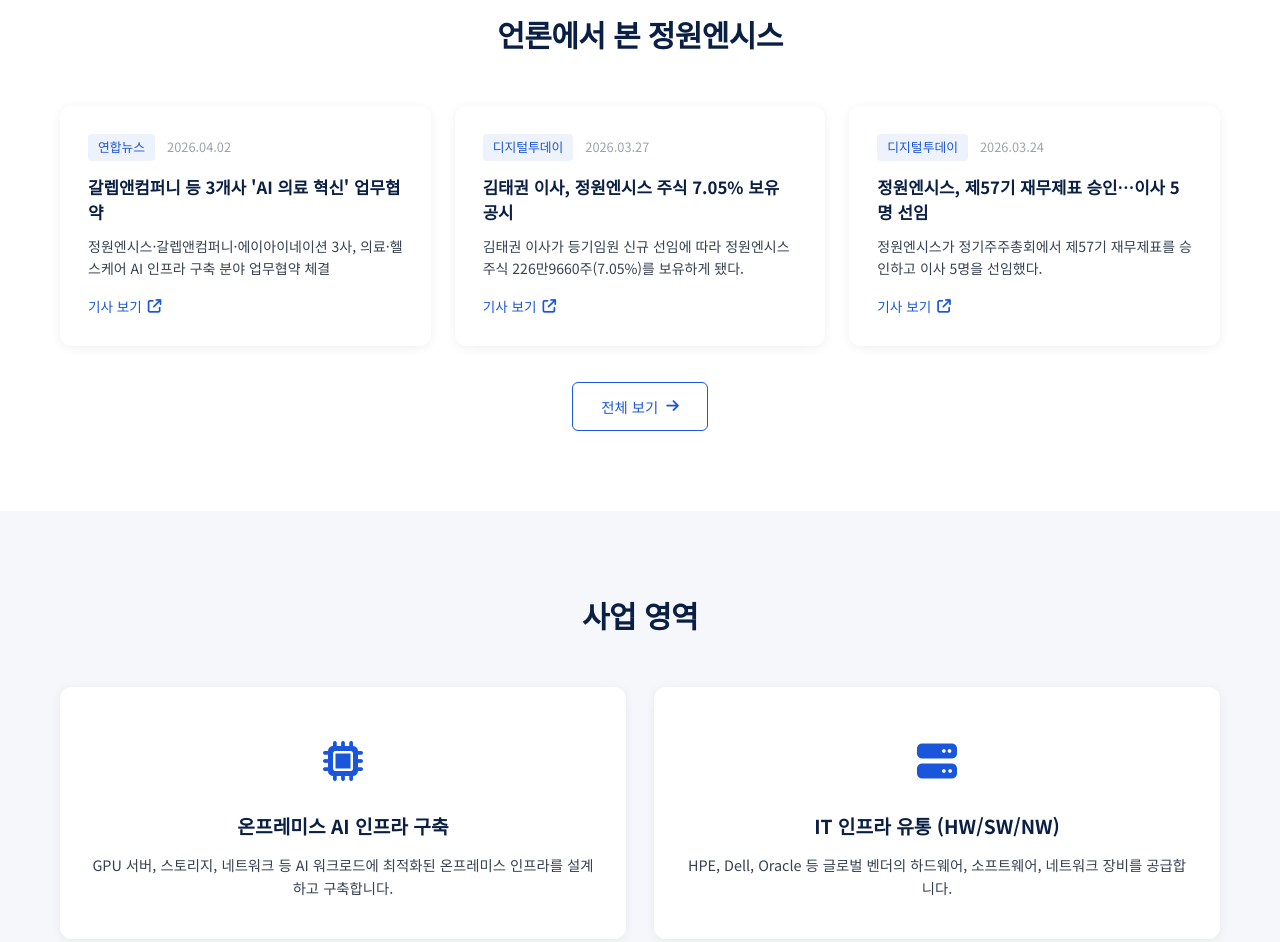
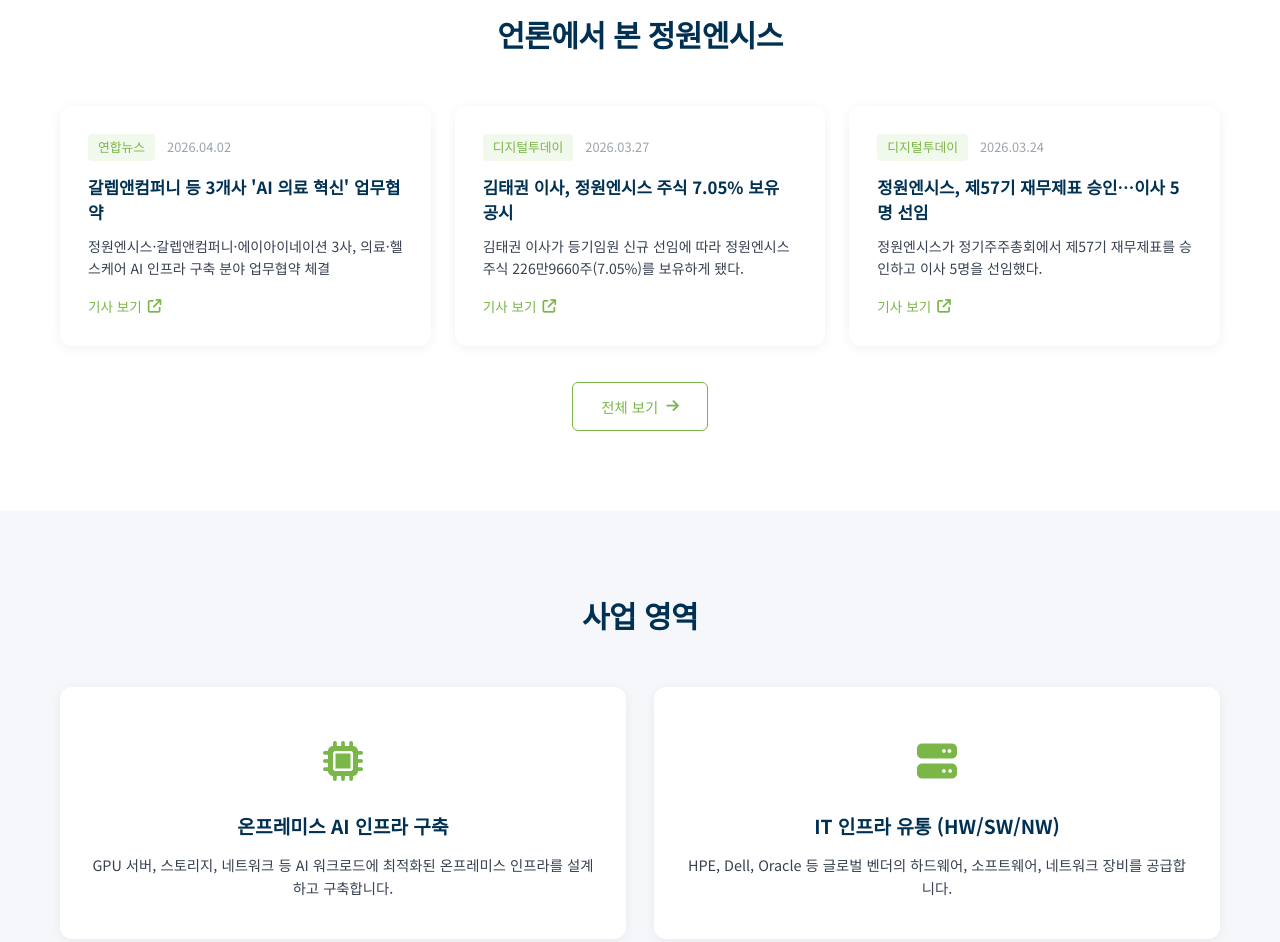
Before and after one commit to kimtaenim/zungwon-temp, a plain HTML site: page index.html in a window 1280 px wide. Shown: the part 960-1902 px from the top of the page. Drawn offline with Linux system fonts and the light colour scheme.

Commit message:
update: CI 컬러 반영 — 프러시안블루(#003153) 주조색 + 라이트그린(#7AB648) 강조색
- primary: #0A1F44 → #003153 (프러시안블루)
- accent: #7AB648 (라이트그린) 신규 추가
- 뉴스 출처 뱃지, 기사보기 링크, 전체보기 버튼, 사업영역/서브카드 아이콘에 라이트그린 적용

Co-Authored-By: Claude Opus 4.6 (1M context) <noreply@anthropic.com>

```diff
--- a/css/style.css
+++ b/css/style.css
@@ -1,7 +1,8 @@
 /* ===== CSS Variables ===== */
 :root {
-  --color-primary: #0A1F44;
+  --color-primary: #003153;
   --color-blue: #1A56DB;
+  --color-accent: #7AB648;
   --color-white: #FFFFFF;
   --color-gray-light: #F5F7FA;
   --color-gray-dark: #374151;
@@ -421,7 +422,7 @@ img {
 
 .biz-card__icon {
   font-size: 2.5rem;
-  color: var(--color-blue);
+  color: var(--color-accent);
   margin-bottom: 20px;
 }
 
@@ -470,8 +471,8 @@ img {
 .news-card__source {
   font-size: 0.8rem;
   font-weight: 500;
-  color: var(--color-blue);
-  background: rgba(26, 86, 219, 0.08);
+  color: var(--color-accent);
+  background: rgba(122, 182, 72, 0.1);
   padding: 3px 10px;
   border-radius: 4px;
 }
@@ -503,7 +504,7 @@ img {
   gap: 6px;
   font-size: 0.85rem;
   font-weight: 500;
-  color: var(--color-blue);
+  color: var(--color-accent);
   transition: opacity 0.15s;
 }
 
@@ -522,14 +523,14 @@ img {
   padding: 12px 28px;
   font-size: 0.9rem;
   font-weight: 500;
-  color: var(--color-blue);
-  border: 1.5px solid var(--color-blue);
+  color: var(--color-accent);
+  border: 1.5px solid var(--color-accent);
   border-radius: 6px;
   transition: background-color 0.2s, color 0.2s;
 }
 
 .btn-more:hover {
-  background-color: var(--color-blue);
+  background-color: var(--color-accent);
   color: var(--color-white);
 }
 
@@ -737,7 +738,7 @@ img {
 .sub-card__icon,
 .sub-card-icon {
   font-size: 2.5rem;
-  color: var(--color-blue);
+  color: var(--color-accent);
   margin-bottom: 16px;
 }
 
```
